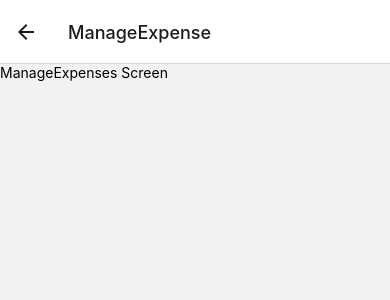
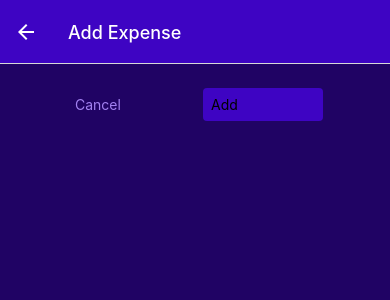
Before and after one commit to Avensky/budget-app-mobile, a React Native app: screen /ManageExpense in a window 390 px wide. Shown: the top 300 px of the page. Built offline with nearby package versions, Linux system fonts and the light colour scheme.

Commit message:
Added reusable UI components and added setup for the ManageExpense screen

```diff
--- a/App.js
+++ b/App.js
@@ -8,17 +8,25 @@
 import RecentExpenses from './screens/RecentExpenses';
 import AllExpenses from './screens/AllExpenses'
 import { GlobalStyles } from './constants/styles';
+import IconButton from './components/UI/IconButton';
 
 const Stack = createStackNavigator();
 const BottomTabs = createBottomTabNavigator();
 
 function ExpensesOverview() {
-  return <BottomTabs.Navigator screenOptions={{
+  return <BottomTabs.Navigator
+  screenOptions={({navigation})=> ({
     headerStyle: { backgroundColor: GlobalStyles.colors.primary500 },
     headerTintColor:'white',
     tabBarStyle: { backgroundColor: GlobalStyles.colors.primary500},
     tabBarActiveTintColor: GlobalStyles.colors.accent500,
-  }}>
+    headerRight: ({tintColor}) => (
+      <IconButton
+        icon="add" size={24}
+        color={tintColor}
+        onPress={()=>{navigation.navigate('ManageExpense')}}
+        />)
+  })}>
     <BottomTabs.Screen name="RecentExpenses" component={RecentExpenses}
       options={{
         title:'Recent Expenses',
@@ -41,10 +49,19 @@
     <>
       <StatusBar style="auto" />
       <NavigationContainer>
-        <Stack.Navigator>
+        <Stack.Navigator
+          screenOptions={{
+            headerStyle: { backgroundColor: GlobalStyles.colors.primary500 },
+            headerTintColor: 'white'
+          }}
+        >
           <Stack.Screen name="ExpensesOverview" component={ExpensesOverview}
             options={{headerShown: false}}/>
-          <Stack.Screen name="ManageExpense" component={ManageExpenses} />
+          <Stack.Screen name="ManageExpense" component={ManageExpenses}
+            options={{
+              presentation: 'modal',
+            }}
+          />
         </Stack.Navigator>
       </NavigationContainer>
     </>
--- a/components/ExpensesOutput/ExpenseItem.js
+++ b/components/ExpensesOutput/ExpenseItem.js
@@ -1,10 +1,20 @@
 import { Pressable, View, Text, StyleSheet } from 'react-native';
+import { useNavigation } from '@react-navigation/native';
 import { GlobalStyles } from '../../constants/styles';
 import { getFormattedDate } from '../../util/date'
 
-function ExpenseItem({title, amount, date}){
+function ExpenseItem({id, title, amount, date}){
+    const navigation = useNavigation();
+
+    function expensePressHandler(){
+        navigation.navigate('ManageExpense', {
+            expenseId: id
+        })
+    }
     return(
-        <Pressable>
+        <Pressable onPress={expensePressHandler}
+            style={({pressed}) => pressed && styles.pressed}
+        >
             <View style={styles.expenseItem}>
                 <View>
                     <Text style={[styles.textBase, styles.description]}>{title}</Text>
@@ -54,5 +64,8 @@
     amount: {
         color: GlobalStyles.colors.primary500,
         fontWeight: 'bold'
+    },
+    pressed: {
+        opacity: 0.75
     }
 })
--- /dev/null
+++ b/components/UI/Button.js
@@ -0,0 +1,43 @@
+import { Pressable, Text, View, StyleSheet } from 'react-native';
+import { GlobalStyles } from '../../constants/styles';
+
+function Button({children, onPress, mode, style}){
+    return(
+        <View style={style}>
+            <Pressable
+                onPress={onPress}
+                style={({pressed}) => pressed && styles.pressed}
+            >
+                <View style={[styles.button, mode === 'flat' && styles.flat]}>
+                    <Text style={[styles.buttonText, mode === 'flat' && styles.flatText]}>{children}</Text>
+                </View>
+            </Pressable>
+        </View>
+
+    )
+}
+
+export default Button;
+
+const styles = StyleSheet.create({
+    button: {
+        borderRadius: 4,
+        padding: 8,
+        backgroundColor: GlobalStyles.colors.primary500,
+    },
+    flat: {
+        backgroundColor: 'trasparent'
+    },
+    text: {
+        color: 'white',
+        textAlign: 'center'
+    },
+    flatText: {
+        color: GlobalStyles.colors.primary200
+    },
+    pressed: {
+        opacity: 0.75,
+        backgroundColor: GlobalStyles.colors.primary100,
+        borderRadius: 4
+    }
+})
--- /dev/null
+++ b/components/UI/IconButton.js
@@ -0,0 +1,27 @@
+import { Pressable, View, StyleSheet } from 'react-native';
+import {Ionicons} from '@expo/vector-icons';
+
+function IconButton({ icon, size, color, onPress }){
+    return (
+        <Pressable onPress={onPress}
+            style={({pressed}) => pressed && styles.pressed}>
+            <View style = {styles.bottonContainer}>
+                <Ionicons name={icon} size={size} color={color} />
+            </View>
+        </Pressable>
+    )
+}
+
+export default IconButton;
+
+const styles = StyleSheet.create({
+    bottonContainer: {
+        borderRadius: 24,
+        padding: 6,
+        marginHorizontal: 8,
+        marginVertical: 2
+    },
+    pressed: {
+        opacity: 0.75
+    }
+})
--- a/screens/ManageExpense.js
+++ b/screens/ManageExpense.js
@@ -1,7 +1,67 @@
-import {Text} from 'react-native';
+import { useLayoutEffect } from 'react';
+import {View, Text, StyleSheet} from 'react-native';
+import { GlobalStyles } from '../constants/styles';
+import IconButton from '../components/UI/IconButton';
+import Button from '../components/UI/Button';
 
-function ManageExpenses() {
-    return <Text>ManageExpenses Screen</Text>
+function ManageExpenses({route, navigation}) {
+    const editedExpenseId = route.params?.expenseId
+    const isEditing = !! editedExpenseId;
+
+    useLayoutEffect(()=>{
+        navigation.setOptions({
+            title: isEditing ? 'Edit Expense' : 'Add Expense'
+        })
+    },[navigation, isEditing])
+
+    function deleteExpenseHandler(){
+        navigation.goBack()
+    }
+
+    function cancelHandler(){
+        navigation.goBack()
+    }
+    function confirmHandler(){
+        navigation.goBack()
+    }
+
+    return <View style={styles.container}>
+        <View style={styles.buttons}>
+            <Button style={styles.button} mode="flat" onPress={cancelHandler}>Cancel</Button>
+            <Button style={styles.button} onPress={confirmHandler}>{isEditing ? 'Update':'Add'}</Button>
+        </View>
+        {isEditing && (<View style={styles.deleteContainer}>
+            <IconButton
+                icon='trash'
+                color={GlobalStyles.colors.error500}
+                size={36}
+                onPress={deleteExpenseHandler} />
+        </View>)}
+    </View>
 }
 
 export default ManageExpenses;
+
+const styles = StyleSheet.create({
+    container: {
+        flex: 1,
+        padding: 24,
+        backgroundColor: GlobalStyles.colors.primary800
+    },
+    deleteContainer: {
+        marginTop: 16,
+        paddingTop: 8,
+        borderTopWidth: 2,
+        borderTopColor: GlobalStyles.colors.primary200,
+        alignItems: 'center'
+    },
+    buttons: {
+        flexDirection: 'row',
+        justifyContent: 'center',
+        alignItems: 'center'
+    },
+    button: {
+        minWidth: 120,
+        marginHorizontal: 8
+    }
+})
```
